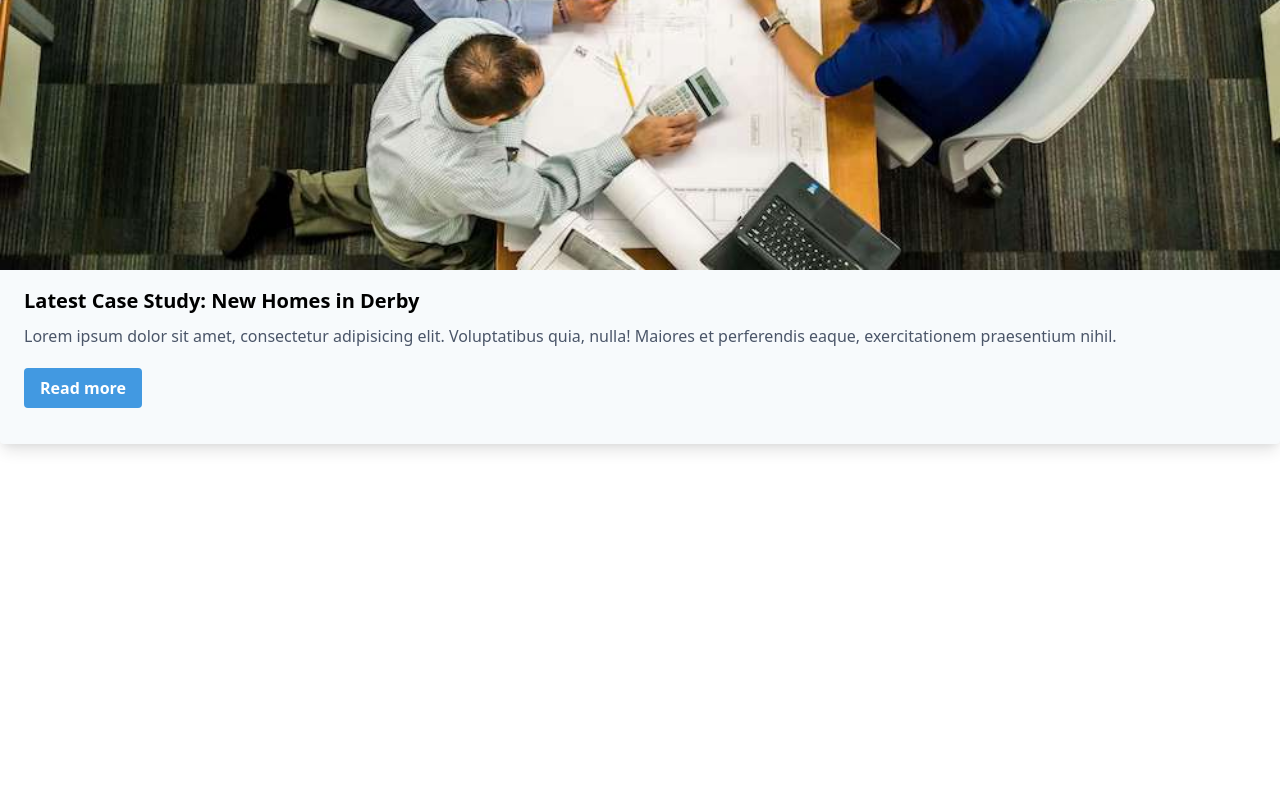
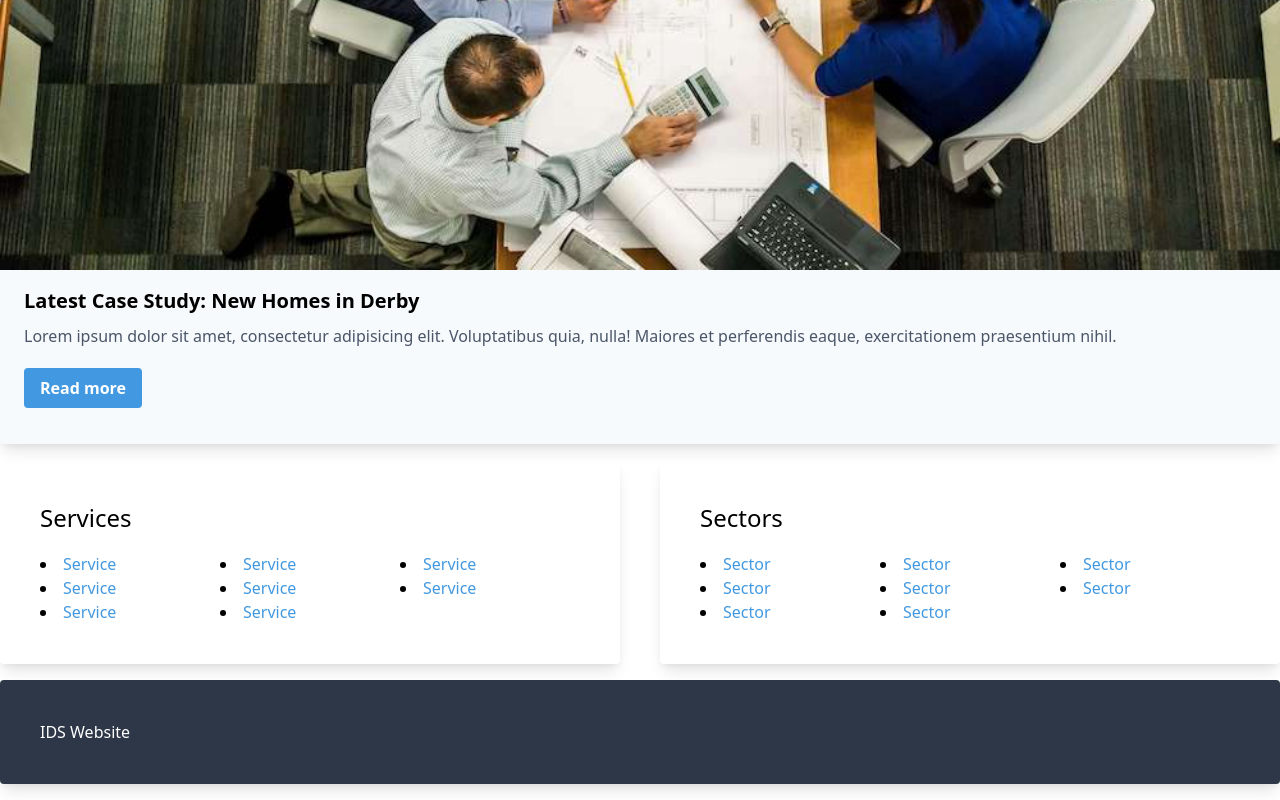
Before and after one commit to stevenalanwilson/ids-frontend-app, a Next.js app: page / in a window 1280 px wide. Shown: the part 461-1261 px from the top of the page. Before the commit the page ends 985 px from the top, so only its background shows below. Built offline with nearby package versions, Linux system fonts and the light colour scheme.

Commit message:
Update prototype home page
- Add Services section
- Add Sectors section
- Add Footer

```diff
--- a/pages/index.js
+++ b/pages/index.js
@@ -72,14 +72,44 @@ export default function Home () {
           </div>
         </div>
 
-        <div className='flex mb-4'>
-          <div className='w-1/2 h-12' />
-          <div className='w-1/2 h-12' />
+        <div className='flex mb-4 '>
+          <div className='w-1/2 p-10 mr-5 rounded overflow-hidden shadow-lg'>
+            <h2 className='text-2xl mb-4'>Services</h2>
+            <ul className='list-disc flex flex-wrap list-inside'>
+              <li className='w-1/3'><a href='#' title='#' className='text-blue-500'>Service</a></li>
+              <li className='w-1/3'><a href='#' title='#' className='text-blue-500'>Service</a></li>
+              <li className='w-1/3'><a href='#' title='#' className='text-blue-500'>Service</a></li>
+              <li className='w-1/3'><a href='#' title='#' className='text-blue-500'>Service</a></li>
+              <li className='w-1/3'><a href='#' title='#' className='text-blue-500'>Service</a></li>
+              <li className='w-1/3'><a href='#' title='#' className='text-blue-500'>Service</a></li>
+              <li className='w-1/3'><a href='#' title='#' className='text-blue-500'>Service</a></li>
+              <li className='w-1/3'><a href='#' title='#' className='text-blue-500'>Service</a></li>
+            </ul>
+          </div>
+          <div className='w-1/2 p-10 ml-5 rounded overflow-hidden shadow-lg'>
+            <h2 className='text-2xl mb-4'>Sectors</h2>
+            <ul className='list-disc flex flex-wrap list-inside'>
+              <li className='w-1/3'><a href='#' title='#' className='text-blue-500'>Sector</a></li>
+              <li className='w-1/3'><a href='#' title='#' className='text-blue-500'>Sector</a></li>
+              <li className='w-1/3'><a href='#' title='#' className='text-blue-500'>Sector</a></li>
+              <li className='w-1/3'><a href='#' title='#' className='text-blue-500'>Sector</a></li>
+              <li className='w-1/3'><a href='#' title='#' className='text-blue-500'>Sector</a></li>
+              <li className='w-1/3'><a href='#' title='#' className='text-blue-500'>Sector</a></li>
+              <li className='w-1/3'><a href='#' title='#' className='text-blue-500'>Sector</a></li>
+              <li className='w-1/3'><a href='#' title='#' className='text-blue-500'>Sector</a></li>
+            </ul>
+          </div>
         </div>
 
       </main>
 
-      <footer />
+      <footer>
+        <div className='flex my-4'>
+          <div className='w-full p-10 bg-gray-800 rounded overflow-hidden shadow-lg'>
+            <p className='text-white'>IDS Website</p>
+          </div>
+        </div>
+      </footer>
 
       <style jsx>{`
 
```
